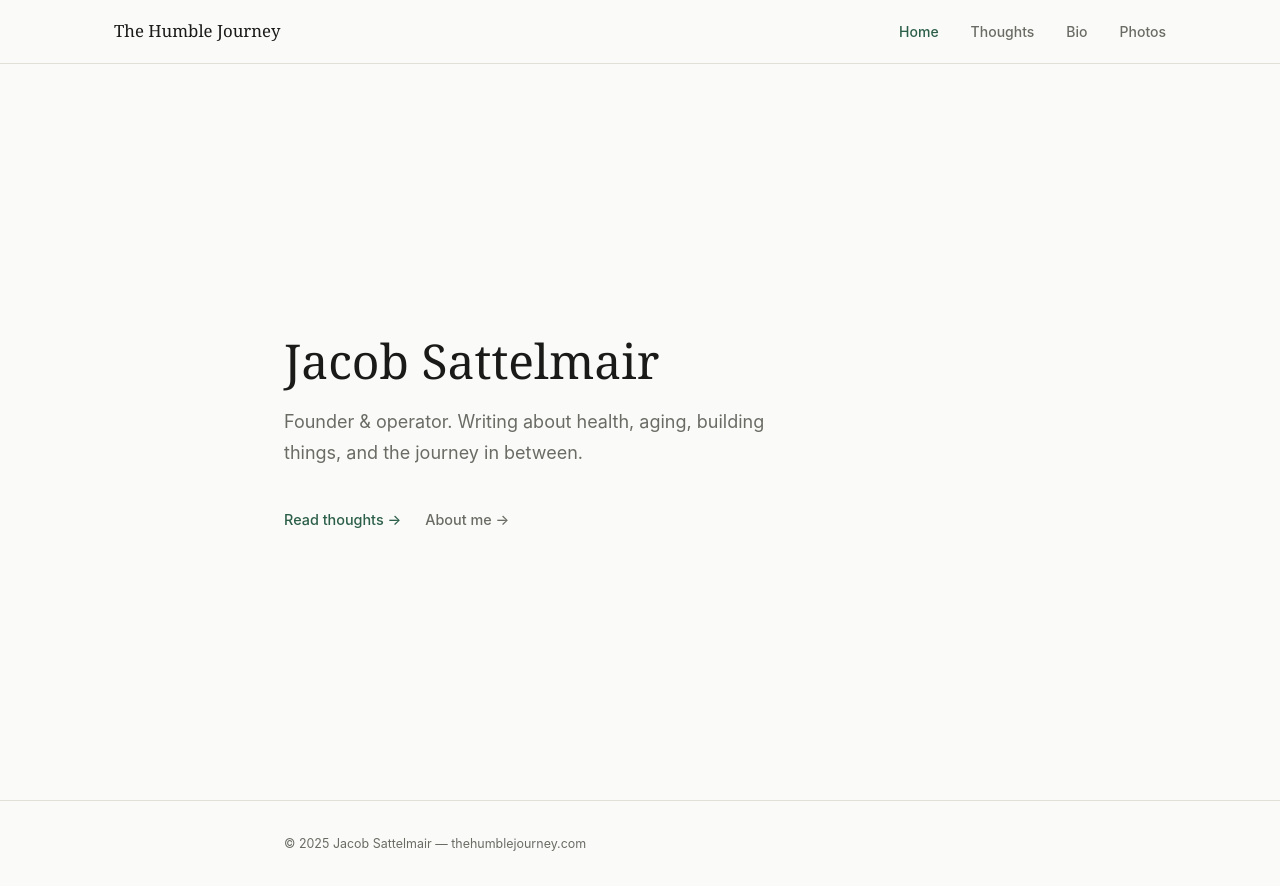
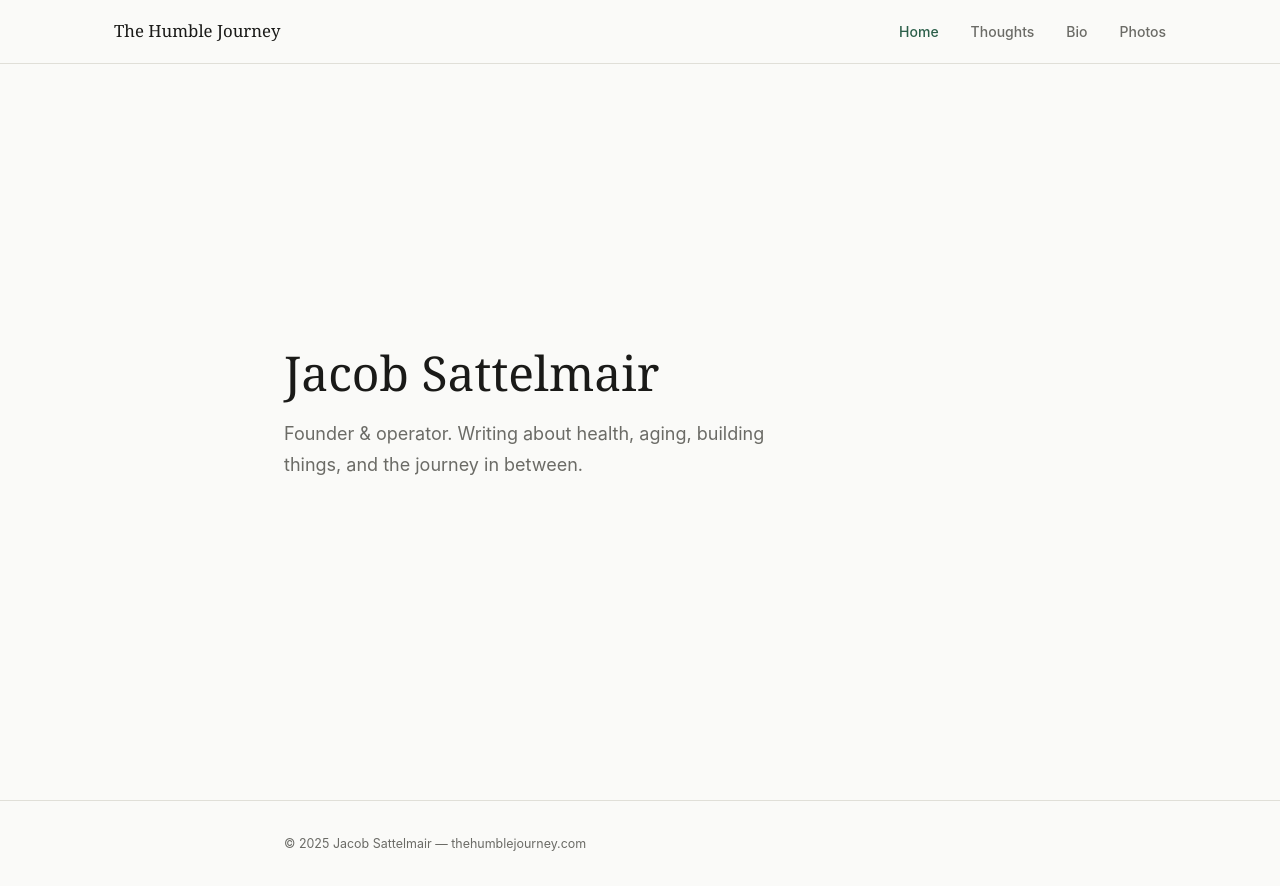
Before and after one commit to jacobsattelmair-commits/thehumblejourney, a plain HTML site: page thehumblejourney-site/index.html in a window 1280 px wide. Drawn offline with Linux system fonts and the light colour scheme.

Commit message:
Update index.html

```diff
--- a/thehumblejourney-site/index.html
+++ b/thehumblejourney-site/index.html
@@ -28,10 +28,6 @@
       <div class="container">
         <h1 class="hero__name">Jacob Sattelmair</h1>
         <p class="hero__tagline">Founder &amp; operator. Writing about health, aging, building things, and the journey in between.</p>
-        <div class="hero__links">
-          <a href="thoughts.html" class="hero__cta">Read thoughts &rarr;</a>
-          <a href="bio.html" class="hero__cta hero__cta--secondary">About me &rarr;</a>
-        </div>
       </div>
     </section>
   </main>
```
